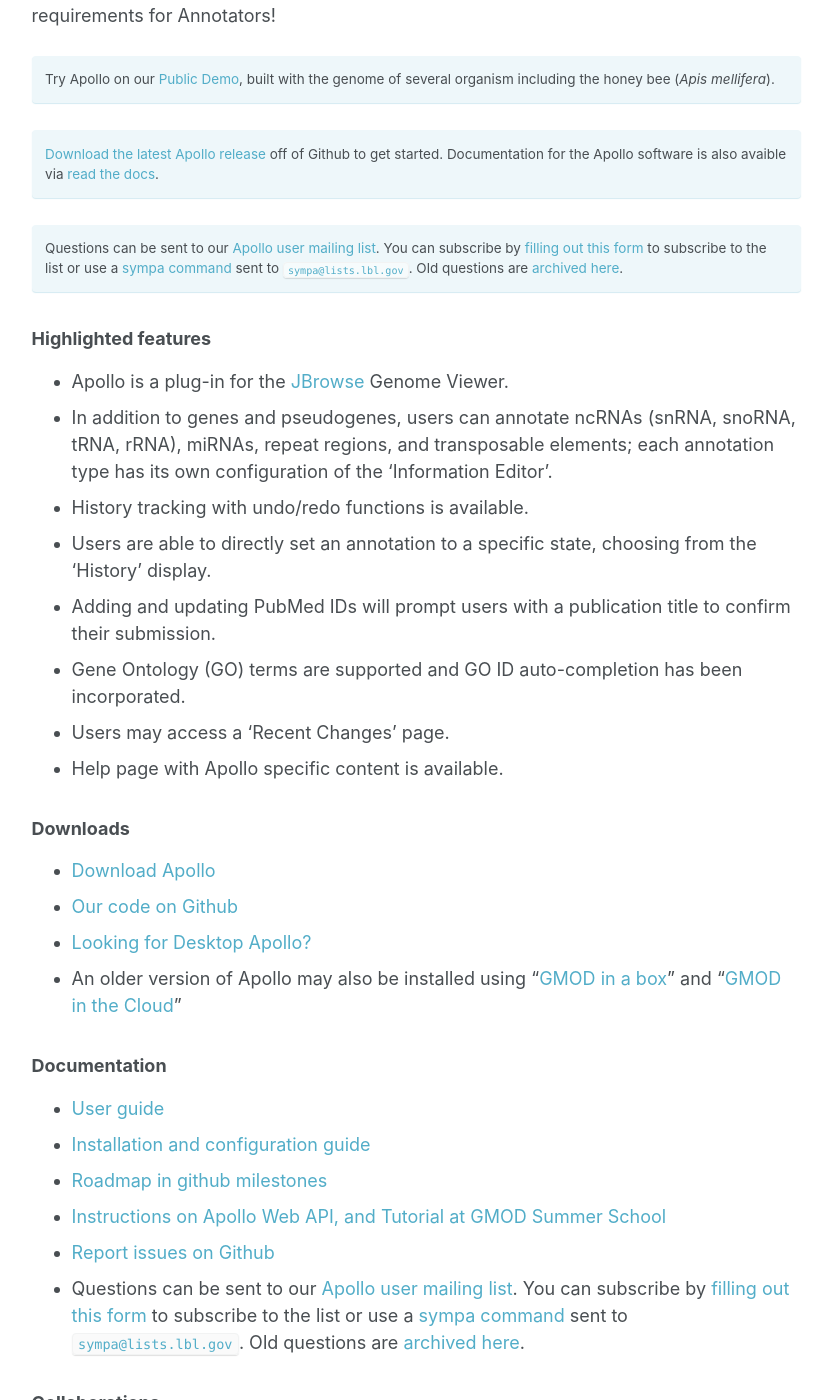
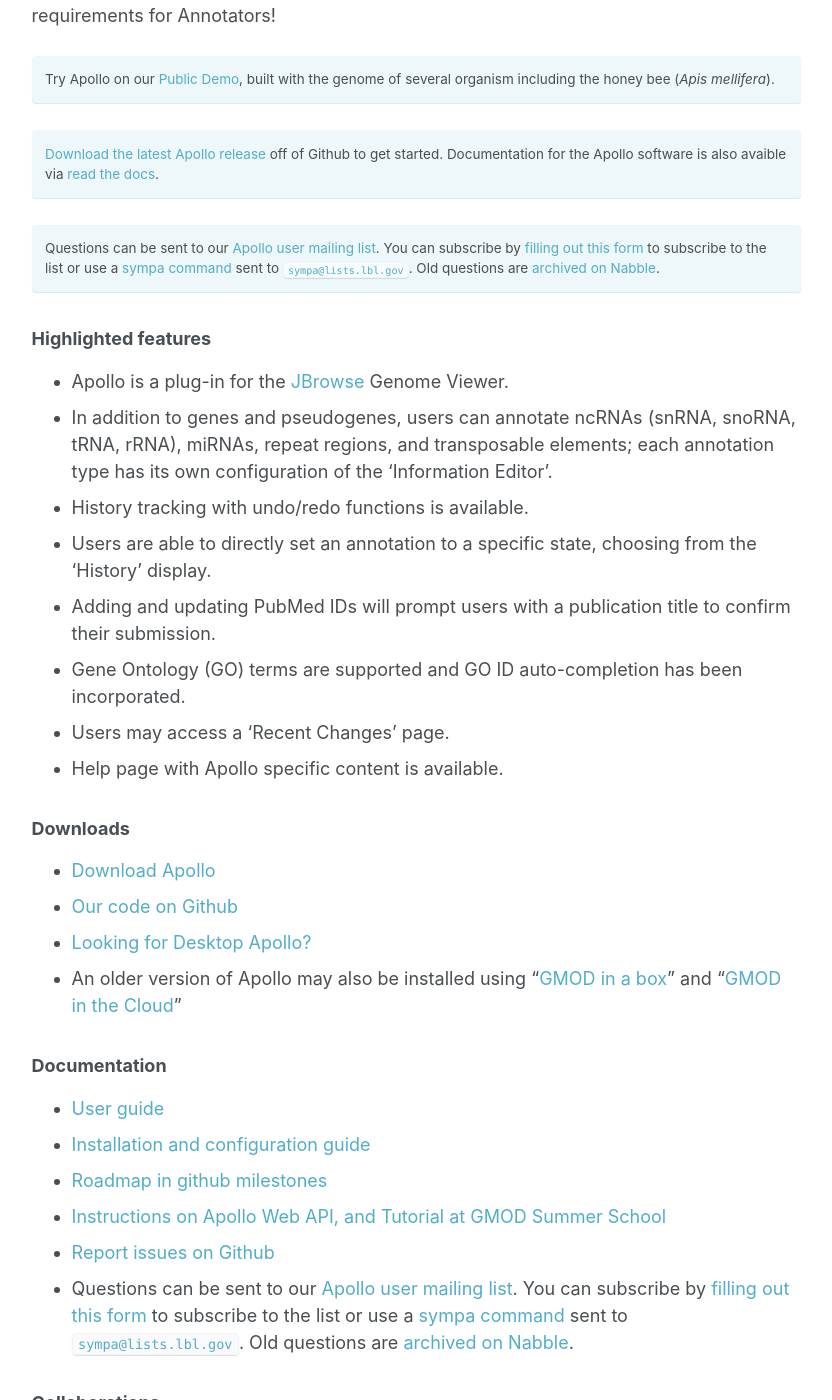
Before and after one commit to genomearchitect/genomearchitect.github.io, a Jekyll site: the page built from _pages/main.md, in a window 1280 px wide and 1400 px high, scrolled down 333 px. Shown: the whole window, without its empty margins (250-1082 px from the left). Built offline with Jekyll 4.4.1, drawn with Linux system fonts in a browser that asks for light colours.

Commit message:
Update contact.md

````diff
--- a/_includes/contact.md
+++ b/_includes/contact.md
@@ -1 +1 @@
-Questions can be sent to our [Apollo user mailing list](mailto:apollo@lists.lbl.gov). You can subscribe by [filling out this form](https://docs.google.com/forms/d/1PkOm2SKiaAiAhCaMHEc0YFwFZ9nrZaZkbt29R8PW-W8/viewform?usp=send_form) to subscribe to the list or use a [sympa command](http://www.sympa.org/manual/sympa-commands) sent to [```sympa@lists.lbl.gov```](mailto:sympa@lists.lbl.gov).  Old questions are [archived here](http://gmod.827538.n3.nabble.com/Apollo-f815553.html).
+Questions can be sent to our [Apollo user mailing list](mailto:apollo@lists.lbl.gov). You can subscribe by [filling out this form](https://docs.google.com/forms/d/1PkOm2SKiaAiAhCaMHEc0YFwFZ9nrZaZkbt29R8PW-W8/viewform?usp=send_form) to subscribe to the list or use a [sympa command](http://www.sympa.org/manual/sympa-commands) sent to [```sympa@lists.lbl.gov```](mailto:sympa@lists.lbl.gov).  Old questions are [archived on Nabble](http://gmod.827538.n3.nabble.com/Apollo-f815553.html).
````
